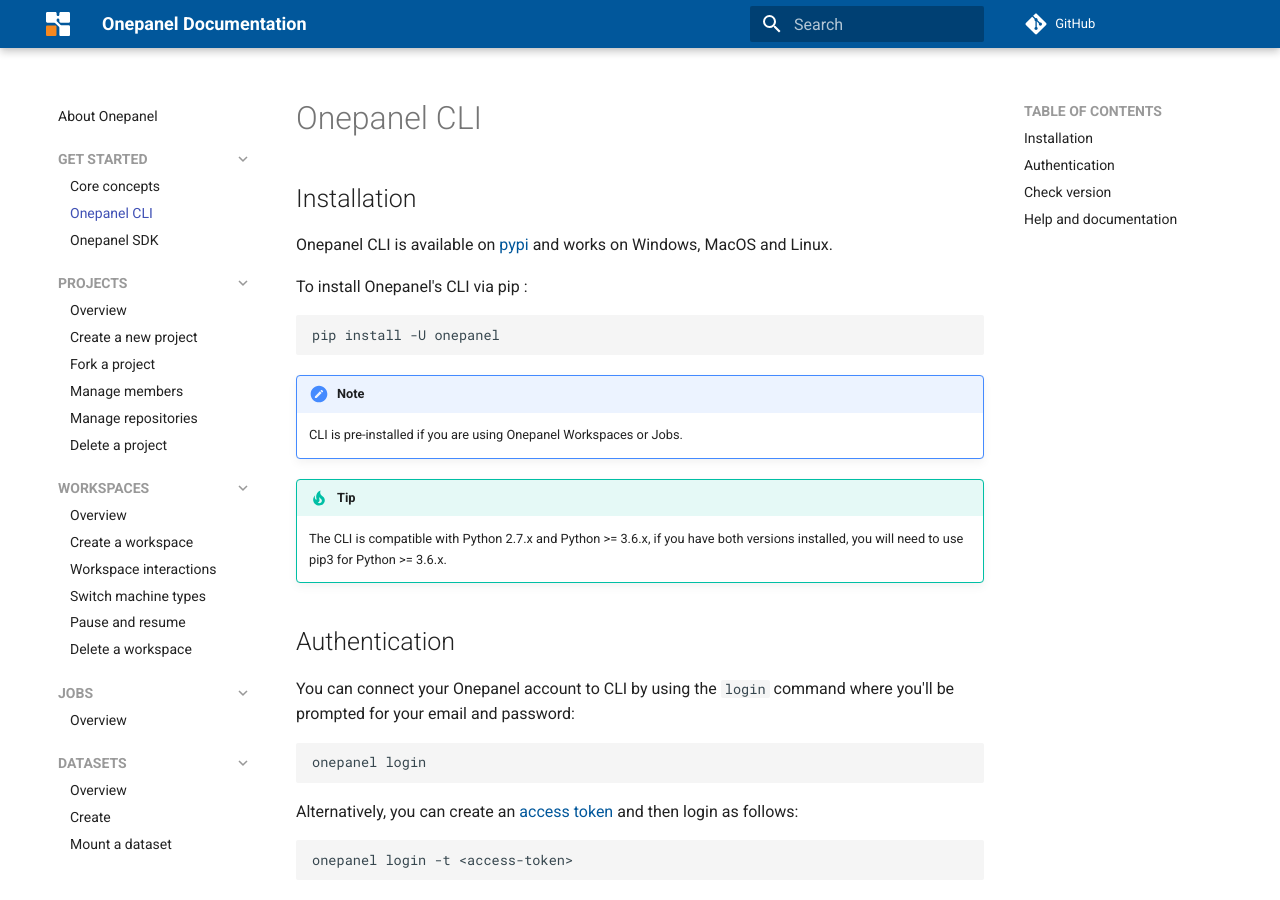
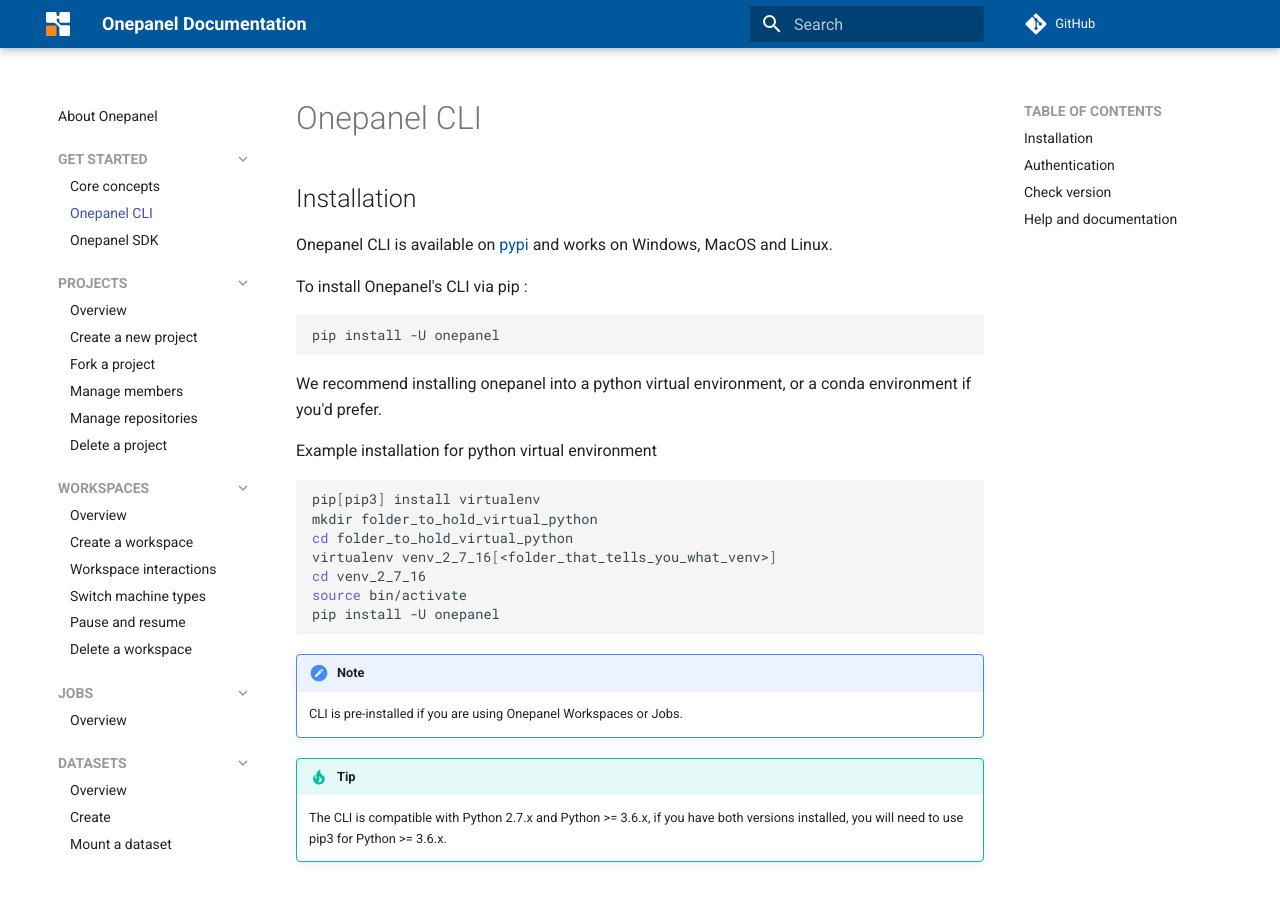
Before and after one commit to onepanelio/docs, an MkDocs documentation site: the page built from docs/start/cli.md, in a window 1280 px wide and 900 px high. Built offline with MkDocs 1.6.1 and Material for MkDocs 9.7.7, drawn with Linux system fonts in a browser that asks for light colours; comment, search, counter and statistics services are not loaded.

Commit message:
Added information about using a python virtual environment for onepanel cli.

````diff
--- a/docs/start/cli.md
+++ b/docs/start/cli.md
@@ -4,6 +4,19 @@
 To install Onepanel's CLI via pip :
 
 ```bash
+pip install -U onepanel
+```
+
+We recommend installing onepanel into a python virtual environment, or a conda environment if you'd prefer.
+
+Example installation for python virtual environment
+```bash
+pip[pip3] install virtualenv
+mkdir folder_to_hold_virtual_python
+cd folder_to_hold_virtual_python
+virtualenv venv_2_7_16[<folder_that_tells_you_what_venv>]
+cd venv_2_7_16
+source bin/activate
 pip install -U onepanel
 ```
 
````
